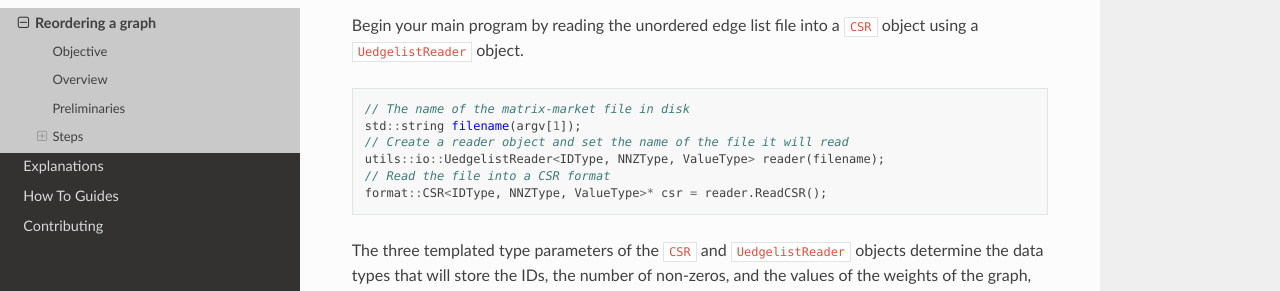
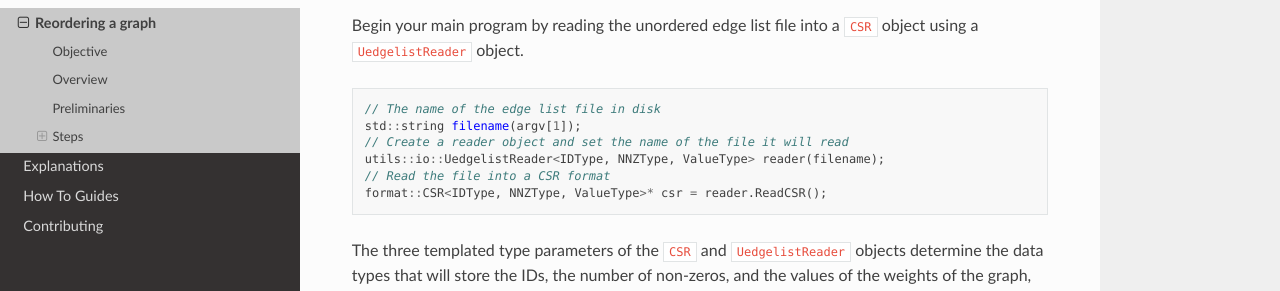
Before and after one commit to sparcityeu/SparseBase, a Sphinx documentation site: the page built from docs/pages/tutorials/001_reordering.md, in a window 1280 px wide and 900 px high, scrolled down 651 px. Shown: the part 158-449 px from the top of the window. Built offline with Sphinx 7.4.7 and the Read the Docs theme 2.0.0, drawn with Linux system fonts in a browser that asks for light colours; pages that are not in the unit, such as notebooks, are missing from menus.

Commit message:
Fixed comment in tutorial_001 code

````diff
--- a/docs/pages/tutorials/001_reordering.md
+++ b/docs/pages/tutorials/001_reordering.md
@@ -22,7 +22,7 @@ The completed tutorial can be found in `tutorials/001_reordering/solved/solved.c
 Begin your main program by reading the unordered edge list file into a `CSR` object using a `UedgelistReader` object.
 
 ```c++
-// The name of the matrix-market file in disk
+// The name of the edge list file in disk
 std::string filename(argv[1]);
 // Create a reader object and set the name of the file it will read
 utils::io::UedgelistReader<IDType, NNZType, ValueType> reader(filename);
````
Also changed, not shown: 1 other file.
